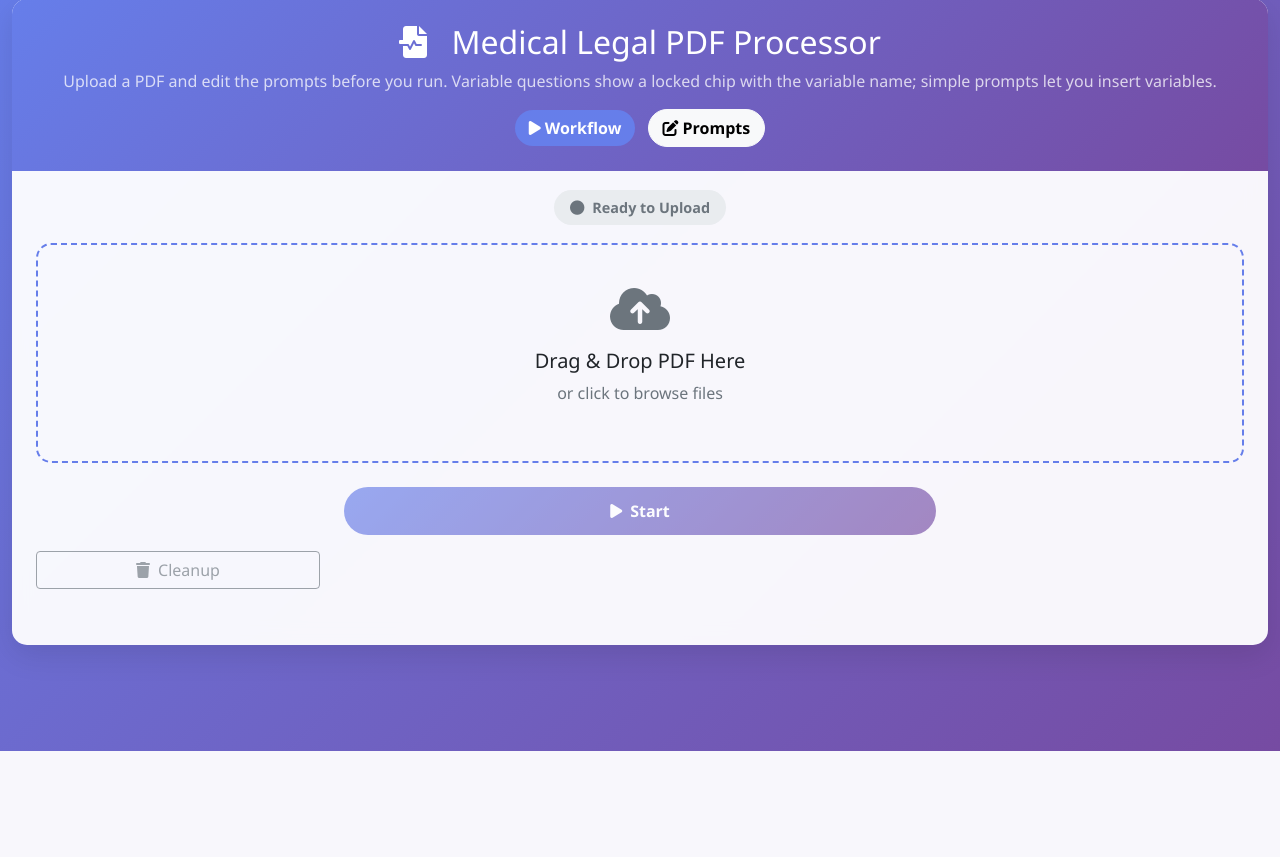
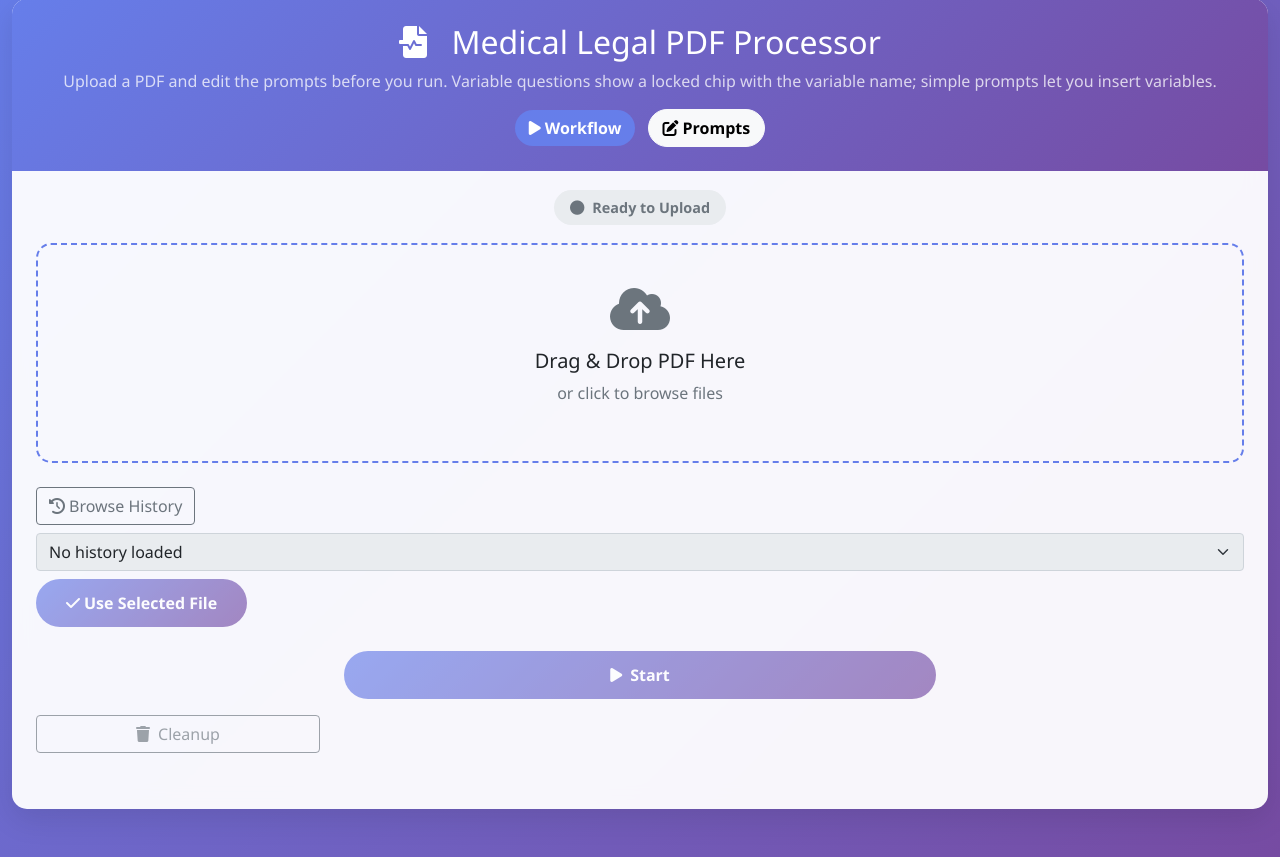
Before and after one commit to The-White-Markets/SweetButter, a Flask app: page / in a window 1280 px wide. Shown: the part 49-906 px from the top of the page. Before the commit the page ends 800 px from the top, so only its background shows below. Run offline with Flask 3, Linux system fonts and the light colour scheme; some libraries are stand-ins or nearby versions.

Commit message:
Rebuild history and large file upload features from scratch

```diff
--- a/app.py
+++ b/app.py
@@ -13,12 +13,13 @@ from reportlab.platypus import SimpleDocTemplate, Paragraph, Spacer
 from reportlab.lib.styles import getSampleStyleSheet, ParagraphStyle
 from reportlab.lib.units import inch
 import re
-from datetime import datetime
+from datetime import datetime, timedelta
 import tempfile
 import time
 import PyPDF2
 import fitz  # PyMuPDF for better PDF text extraction
 from xml.sax.saxutils import escape
+from werkzeug.utils import secure_filename
 
 # Load environment variables
 load_dotenv()
@@ -26,11 +27,26 @@ load_dotenv()
 app = Flask(__name__)
 CORS(app)
 
+# Configure Flask for large file uploads (up to 2GB for 5000-10,000 page PDFs)
+app.config['MAX_CONTENT_LENGTH'] = 2 * 1024 * 1024 * 1024  # 2GB
+app.config['UPLOAD_FOLDER'] = tempfile.gettempdir()
+app.config['MAX_CONTENT_PATH'] = None
+
+# Persistent uploads directory (per-user history)
+UPLOADS_ROOT = os.path.join(os.getcwd(), 'uploads')
+os.makedirs(UPLOADS_ROOT, exist_ok=True)
+
 # Configure session management for user isolation
 app.secret_key = os.getenv('SECRET_KEY', secrets.token_hex(16))
 app.config['SESSION_COOKIE_SECURE'] = False  # Set to True in production with HTTPS
 app.config['SESSION_COOKIE_HTTPONLY'] = True
 app.config['SESSION_COOKIE_SAMESITE'] = 'Lax'
+app.config['PERMANENT_SESSION_LIFETIME'] = timedelta(days=30)
+
+# Ensure sessions persist across browser restarts for history continuity
+@app.before_request
+def _make_session_permanent():
+    session.permanent = True
 
 # Configure logging
 logging.basicConfig(level=logging.INFO)
@@ -66,6 +82,14 @@ def cleanup_user_processor(user_id):
         finally:
             del user_processors[user_id]
             logger.info(f"Removed processor for user: {user_id}")
+
+def _get_user_upload_dir() -> str:
+    """Return absolute path to the current user's uploads directory, creating it if needed."""
+    if 'user_id' not in session:
+        session['user_id'] = str(uuid.uuid4())
+    user_dir = os.path.join(UPLOADS_ROOT, session['user_id'])
+    os.makedirs(user_dir, exist_ok=True)
+    return user_dir
 
 class PDFProcessor:
     def __init__(self):
@@ -820,27 +844,163 @@ def upload_pdf():
         if pdf_file.filename == '':
             return jsonify({'error': 'No file selected'}), 400
 
-        # Get user-specific processor
+        # Check file size and log for large files
+        pdf_file.seek(0, 2)  # Seek to end
+        file_size = pdf_file.tell()
+        pdf_file.seek(0)  # Reset to beginning
+        file_size_mb = file_size / (1024 * 1024)
+
+        logger.info(f"Receiving PDF upload: {pdf_file.filename} ({file_size_mb:.2f} MB)")
+
+        # Warn if file is very large
+        if file_size_mb > 500:
+            logger.warning(f"Large file upload detected: {file_size_mb:.2f} MB - may take several minutes to process")
+
+        # Get user-specific processor and ensure user history dir exists
         processor = get_user_processor()
+        user_dir = _get_user_upload_dir()
 
         # Set verbosity if provided
         verbosity = request.form.get('verbosity', 'detailed')
         processor.verbosity = verbosity
 
-        # Upload PDF to OpenAI and create vector store
-        success = processor.extract_pdf_text(pdf_file)
+        # Persist a copy into user's history before processing
+        safe_name = secure_filename(pdf_file.filename or 'document.pdf') or 'document.pdf'
+        history_id = uuid.uuid4().hex[:12]
+        saved_basename = f"{history_id}__{safe_name}"
+        saved_path = os.path.join(user_dir, saved_basename)
+        try:
+            with open(saved_path, 'wb') as out_f:
+                pdf_file.stream.seek(0)
+                chunk = pdf_file.stream.read(8 * 1024 * 1024)
+                while chunk:
+                    out_f.write(chunk)
+                    chunk = pdf_file.stream.read(8 * 1024 * 1024)
+        except Exception as e:
+            logger.error(f"Failed to persist upload into history: {e}")
+            saved_path = None
+
+        # Upload PDF to OpenAI and create vector store (with local fallback inside)
+        logger.info(f"Starting PDF extraction and upload to OpenAI for user {session.get('user_id', 'unknown')}")
+        try:
+            if saved_path and os.path.exists(saved_path):
+                with open(saved_path, 'rb') as persisted_file:
+                    success = processor.extract_pdf_text(persisted_file)
+            else:
+                pdf_file.stream.seek(0)
+                success = processor.extract_pdf_text(pdf_file)
+        except Exception:
+            pdf_file.stream.seek(0)
+            success = processor.extract_pdf_text(pdf_file)
         if not success:
-            return jsonify({'error': 'Failed to upload PDF to OpenAI'}), 400
+            return jsonify({'error': 'Failed to handle PDF upload'}), 400
 
+        logger.info(f"PDF upload completed successfully for {pdf_file.filename}")
+        # Ensure a friendly file name is tracked server-side
+        try:
+            processor.file_name = pdf_file.filename
+        except Exception:
+            pass
         return jsonify({
-            'message': 'PDF uploaded successfully to OpenAI File Search',
+            'message': 'PDF ready (OpenAI or local OCR mode)',
             'vector_store_id': processor.vector_store_id,
             'assistant_id': processor.assistant_id,
-            'user_id': session.get('user_id', 'unknown')
+            'local_mode': bool(getattr(processor, 'local_pdf_path', None)),
+            'file_size_mb': round(file_size_mb, 2),
+            'user_id': session.get('user_id', 'unknown'),
+            'file_name': pdf_file.filename,
+            'history_id': history_id
         })
 
     except Exception as e:
         logger.error(f"Upload error: {str(e)}")
+        # Check if it's a file size error
+        if 'MAX_CONTENT_LENGTH' in str(e) or 'too large' in str(e).lower():
+            return jsonify({'error': f'File too large. Maximum size is {app.config["MAX_CONTENT_LENGTH"] / (1024*1024*1024):.1f}GB'}), 413
+        return jsonify({'error': str(e)}), 500
+
+@app.route('/api/files/history', methods=['GET'])
+def list_file_history():
+    """List previously uploaded files for the current user (server-side history)."""
+    try:
+        user_dir = _get_user_upload_dir()
+        items = []
+        if os.path.exists(user_dir):
+            for name in os.listdir(user_dir):
+                if not name.lower().endswith('.pdf'):
+                    continue
+                if '__' not in name:
+                    continue
+                fid, original = name.split('__', 1)
+                path = os.path.join(user_dir, name)
+                try:
+                    st = os.stat(path)
+                    items.append({
+                        'id': fid,
+                        'name': original,
+                        'size_mb': round(st.st_size / (1024 * 1024), 2),
+                        'created': datetime.fromtimestamp(st.st_ctime).strftime('%Y-%m-%d %H:%M:%S')
+                    })
+                except Exception:
+                    continue
+        items.sort(key=lambda x: x.get('created', ''), reverse=True)
+        return jsonify({'files': items})
+    except Exception as e:
+        logger.error(f"History list error: {e}")
+        return jsonify({'error': 'Failed to list history'}), 500
+
+@app.route('/api/files/use', methods=['POST'])
+def use_file_from_history():
+    """Load a file from the user's server-side history and set it as the active document."""
+    try:
+        data = request.get_json(silent=True) or {}
+        fid = str(data.get('id') or '').strip()
+        if not fid:
+            return jsonify({'error': 'Missing id'}), 400
+
+        user_dir = _get_user_upload_dir()
+        target_path = None
+        original_name = None
+        for name in os.listdir(user_dir):
+            if name.startswith(fid + '__') and name.lower().endswith('.pdf'):
+                target_path = os.path.join(user_dir, name)
+                original_name = name.split('__', 1)[1]
+                break
+        if not target_path or not os.path.exists(target_path):
+            return jsonify({'error': 'File not found'}), 404
+
+        file_size_mb = round(os.stat(target_path).st_size / (1024 * 1024), 2)
+
+        # Reset any previous processor resources, then (re)load this file
+        user_id = session.get('user_id')
+        if user_id:
+            try:
+                cleanup_user_processor(user_id)
+            except Exception:
+                pass
+        processor = get_user_processor()
+
+        logger.info(f"Loading history file for user {session.get('user_id', 'unknown')}: {original_name}")
+        with open(target_path, 'rb') as f:
+            success = processor.extract_pdf_text(f)
+        if not success:
+            return jsonify({'error': 'Failed to load file from history'}), 400
+
+        # Prefer displaying the original filename to the client
+        processor.file_name = original_name
+
+        return jsonify({
+            'message': 'PDF loaded from history',
+            'vector_store_id': processor.vector_store_id,
+            'assistant_id': processor.assistant_id,
+            'local_mode': bool(getattr(processor, 'local_pdf_path', None)),
+            'file_size_mb': file_size_mb,
+            'user_id': session.get('user_id', 'unknown'),
+            'file_name': original_name,
+            'history_id': fid
+        })
+    except Exception as e:
+        logger.error(f"Use history error: {e}")
         return jsonify({'error': str(e)}), 500
 
 @app.route('/process', methods=['POST'])
--- a/templates/index.html
+++ b/templates/index.html
@@ -343,6 +343,23 @@
                             <h5>Drag & Drop PDF Here</h5>
                             <p class="text-muted">or click to browse files</p>
                             <input type="file" id="pdfFile" accept=".pdf" class="d-none">
+                        </div>
+
+                        <!-- Reuse From History -->
+                        <div class="mb-4" id="historyContainer">
+                            <div class="d-flex gap-2 mb-2">
+                                <button class="btn btn-outline-secondary" id="listHistoryBtn">
+                                    <i class="fas fa-history me-1"></i>Browse History
+                                </button>
+                            </div>
+                            <select class="form-select" id="historySelect" aria-label="History files" disabled>
+                                <option value="">No history loaded</option>
+                            </select>
+                            <div class="mt-2">
+                                <button class="btn btn-primary" id="useHistoryBtn" disabled>
+                                    <i class="fas fa-check me-1"></i>Use Selected File
+                                </button>
+                            </div>
                         </div>
 
                         <!-- Progress Bar -->
@@ -571,6 +588,10 @@
                 this.chatSend = document.getElementById('chatSend');
                 this.chatReset = document.getElementById('chatReset');
                 this.chatThreadInfo = document.getElementById('chatThreadInfo');
+                // History elements
+                this.listHistoryBtn = document.getElementById('listHistoryBtn');
+                this.historySelect = document.getElementById('historySelect');
+                this.useHistoryBtn = document.getElementById('useHistoryBtn');
             }
 
             setupEventListeners() {
@@ -634,6 +655,19 @@
                 }
                 if (this.chatReset) {
                     this.chatReset.addEventListener('click', () => this.resetChat());
+                }
+
+                // History handlers
+                if (this.listHistoryBtn) {
+                    this.listHistoryBtn.addEventListener('click', () => this.listHistory());
+                }
+                if (this.historySelect) {
+                    this.historySelect.addEventListener('change', () => {
+                        this.useHistoryBtn.disabled = !this.historySelect.value;
+                    });
+                }
+                if (this.useHistoryBtn) {
+                    this.useHistoryBtn.addEventListener('click', () => this.useHistoryFile());
                 }
             }
 
@@ -861,6 +895,74 @@
                 this.chatThreadId = null;
                 this.updateChatThreadInfo();
                 if (this.chatMessages) this.chatMessages.innerHTML = '';
+            }
+
+            async listHistory() {
+                try {
+                    this.listHistoryBtn.disabled = true;
+                    const response = await fetch(`${this.apiBaseUrl || ''}/api/files/history`);
+                    if (!response.ok) {
+                        throw new Error('Failed to fetch history');
+                    }
+                    const data = await response.json();
+                    const files = data.files || [];
+
+                    // Clear and populate select
+                    this.historySelect.innerHTML = '<option value="">No history loaded</option>';
+                    if (files.length === 0) {
+                        this.historySelect.innerHTML = '<option value="">No files in history</option>';
+                        this.historySelect.disabled = true;
+                        this.showAlert('No files found in history', 'info');
+                    } else {
+                        files.forEach(file => {
+                            const option = document.createElement('option');
+                            option.value = file.id;
+                            option.textContent = `${file.name} (${file.size_mb} MB, ${file.created})`;
+                            this.historySelect.appendChild(option);
+                        });
+                        this.historySelect.disabled = false;
+                        this.showAlert(`Loaded ${files.length} file(s) from history`, 'success');
+                    }
+                } catch (error) {
+                    this.showAlert('Failed to load history: ' + error.message, 'danger');
+                } finally {
+                    this.listHistoryBtn.disabled = false;
+                }
+            }
+
+            async useHistoryFile() {
+                const fileId = this.historySelect.value;
+                if (!fileId) {
+                    this.showAlert('Please select a file from history', 'warning');
+                    return;
+                }
+
+                try {
+                    this.useHistoryBtn.disabled = true;
+                    this.showAlert('Loading file from history...', 'info');
+
+                    const response = await fetch(`${this.apiBaseUrl || ''}/api/files/use`, {
+                        method: 'POST',
+                        headers: { 'Content-Type': 'application/json' },
+                        body: JSON.stringify({ id: fileId })
+                    });
+
+                    if (!response.ok) {
+                        const error = await response.json();
+                        throw new Error(error.error || 'Failed to load file');
+                    }
+
+                    const data = await response.json();
+                    this.showAlert(`Loaded "${data.file_name}" from history`, 'success');
+
+                    // Update status and enable buttons
+                    await this.checkServerStatus(false);
+                    this.startBtn.disabled = false;
+                } catch (error) {
+                    this.showAlert('Failed to load file from history: ' + error.message, 'danger');
+                } finally {
+                    this.useHistoryBtn.disabled = false;
+                }
             }
 
             async startProcessingFlow() {
```
Also changed, not shown: 1 other file.
